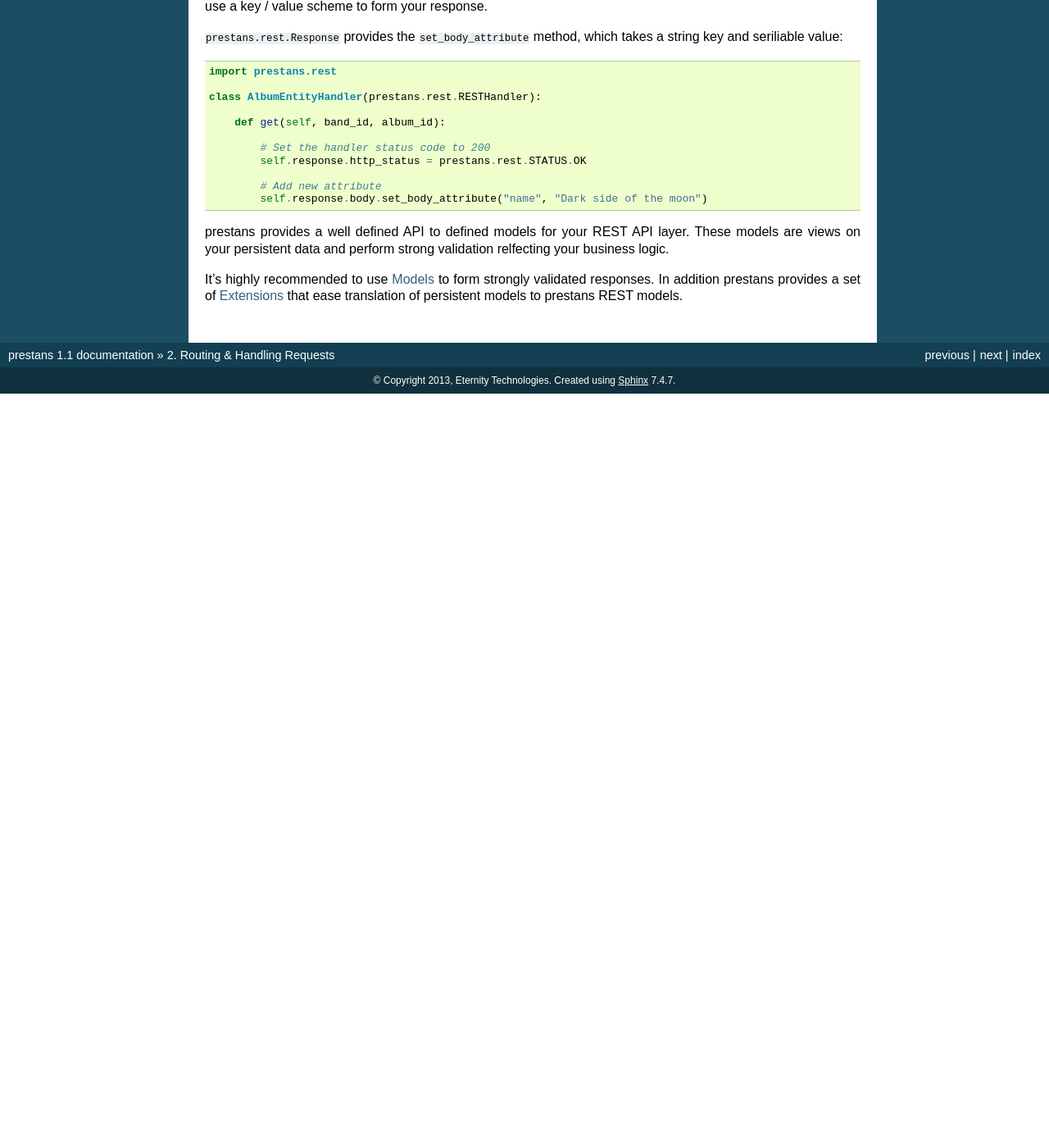
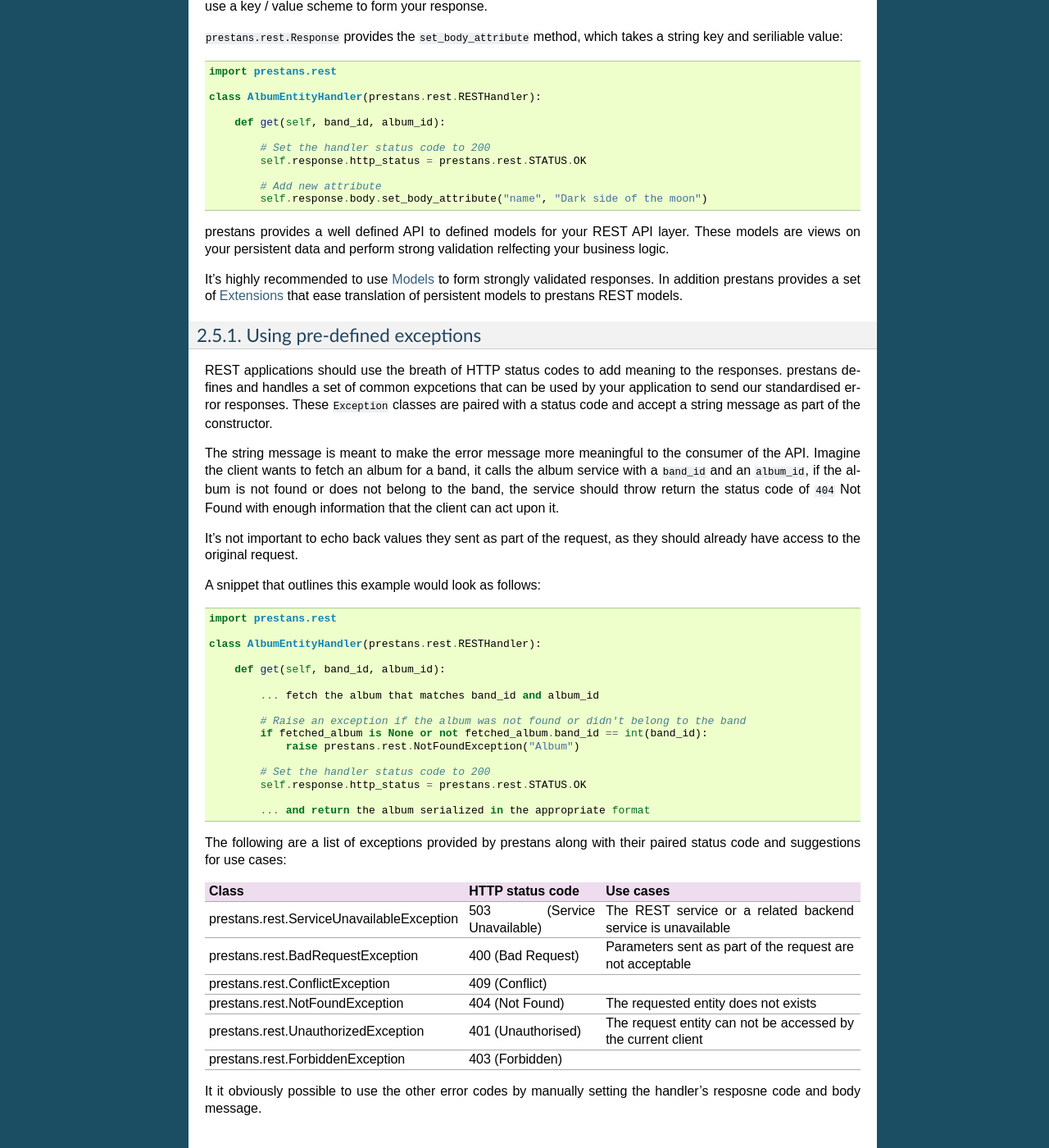
Before and after one commit to anomaly/prestans-docs, a Sphinx documentation site: the page built from source/handlers.rst, in a window 1280 px wide and 1400 px high, scrolled down 3513 px. Shown: the whole window at 82% size. Built offline with Sphinx 7.4.7, drawn with Linux system fonts in a browser that asks for light colours; before the commit the page ends 3993 px from its top, so only the background shows below that; some of the changed text lies outside the part shown.

Commit message:
Basic documentation for Issue 1

```diff
--- a/source/handlers.rst
+++ b/source/handlers.rst
@@ -14,7 +14,7 @@ Each ``RESTApplication`` sub class paired with a serialzier is used to route URL
 .. note:: Do not attempt to use an instance of ``prestans.rest.RESTApplication`` directly.
 
 API Request Lifecycle
----------------------
+=====================
 
 From the outset prestans will handle all trivial cases of validation, non matching URLs, authentication and convey an appropriate error message to the client. It's important that you understand the life cycle of a prestans API request, you can use predefined Exceptions to automatically convey appropriate status codes to the client:
 
@@ -29,7 +29,7 @@ From the outset prestans will handle all trivial cases of validation, non matchi
 * Serializes your output
 
 Regex & URL design primer
--------------------------
+=========================
 
 URL patterns are described using Regular expression, this section provides a quick reference to handy regex patterns for writing REST services. If you are fulent Regex speaker, feel free to skip this chapter.
 
@@ -55,7 +55,7 @@ A Regex example of these URL patterns would look like:
 * ``/api/album/([0-9]+)/track/([0-9]+)``
 
 Defining your REST Application
-------------------------------
+==============================
 
 You must use a ``RESTApplication`` subclass (one that's paired with a serializer) to create map URLs to REST Handlers. A REST application accepts the following optional parameters:
 
@@ -93,7 +93,7 @@ If your handler does not support an particuar HTTP method for a URL, simply igno
     ], application_name="prestans-demo", debug=False)
 
 Configuring your WSGI environment
-=================================
+---------------------------------
 
 Your WSGI environment has to be made aware of your declared prestans application. A Google AppEngine, app.yaml entry would look like::
 
@@ -126,7 +126,7 @@ Under Apache with `mod_wsgi <http://modwsgi.googlecode.com>`_ it a .wsgi file wo
 
 
 Accessing incoming parameters
------------------------------
+=============================
 
 Handlers can accept input as parts of the URL, or the query string, or in the acceptable serialized format in the body of the request (not available for GET requests):
 
@@ -143,7 +143,7 @@ prestans defines a rich API to parse Query Strings, parts of the URL and the raw
 This is a signature feature of our framework, and we have dedicated an entire chapter to discuss :doc:`validation`.
 
 Writing Responses
------------------
+=================
 
 Each handler method in your prestans REST application must return either a:
 
@@ -176,3 +176,54 @@ By default the response is set to a dictionary. Remember that at the end of the
 prestans provides a well defined API to defined models for your REST API layer. These models are views on your persistent data and perform strong validation relfecting your business logic.
 
 It's highly recommended to use :doc:`models` to form strongly validated responses. In addition prestans provides a set of :doc:`ext` that ease translation of persistent models to prestans REST models.
+
+Using pre-defined exceptions
+----------------------------
+
+REST applications should use the breath of HTTP status codes to add meaning to the responses. prestans defines and handles a set of common expcetions that can be used by your application to send our standardised error responses. These ``Exception`` classes are paired with a status code and accept a string message as part of the constructor.
+
+The string message is meant to make the error message more meaningful to the consumer of the API. Imagine the client wants to fetch an album for a band, it calls the album service with a ``band_id`` and an ``album_id``, if the album is not found or does not belong to the band, the service should throw return the status code of ``404`` Not Found with enough information that the client can act upon it.
+
+It's not important to echo back values they sent as part of the request, as they should already have access to the original request.
+
+A snippet that outlines this example would look as follows:
+
+.. code-block:: python
+
+    import prestans.rest
+
+    class AlbumEntityHandler(prestans.rest.RESTHandler):
+
+        def get(self, band_id, album_id):
+
+            ... fetch the album that matches band_id and album_id
+
+            # Raise an exception if the album was not found or didn't belong to the band
+            if fetched_album is None or not fetched_album.band_id == int(band_id):
+                raise prestans.rest.NotFoundException("Album")
+
+            # Set the handler status code to 200
+            self.response.http_status = prestans.rest.STATUS.OK
+
+            ... and return the album serialized in the appropriate format
+
+
+The following are a list of exceptions provided by prestans along with their paired status code and suggestions for use cases:
+
++-------------------------------------------+---------------------------+------------------------------------------------------------------+
+| Class                                     | HTTP status code          | Use cases                                                        |
++===========================================+===========================+==================================================================+
+| prestans.rest.ServiceUnavailableException | 503 (Service Unavailable) | The REST service or a related backend service is unavailable     |
++-------------------------------------------+---------------------------+------------------------------------------------------------------+
+| prestans.rest.BadRequestException         | 400 (Bad Request)         | Parameters sent as part of the request are not acceptable        |
++-------------------------------------------+---------------------------+------------------------------------------------------------------+
+| prestans.rest.ConflictException           | 409 (Conflict)            |                                                                  |
++-------------------------------------------+---------------------------+------------------------------------------------------------------+
+| prestans.rest.NotFoundException           | 404 (Not Found)           | The requested entity does not exists                             |
++-------------------------------------------+---------------------------+------------------------------------------------------------------+
+| prestans.rest.UnauthorizedException       | 401 (Unauthorised)        | The request entity can not be accessed by the current client     |
++-------------------------------------------+---------------------------+------------------------------------------------------------------+
+| prestans.rest.ForbiddenException          | 403 (Forbidden)           |                                                                  |
++-------------------------------------------+---------------------------+------------------------------------------------------------------+
+
+It it obviously possible to use the other error codes by manually setting the handler's resposne code and body message.
```
